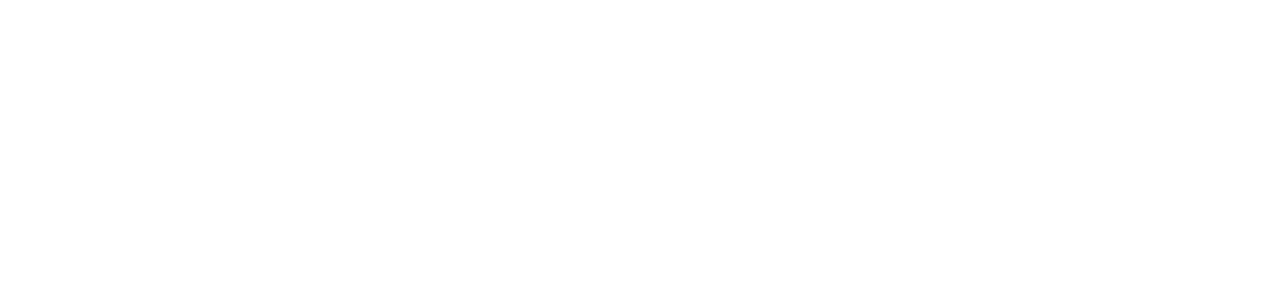
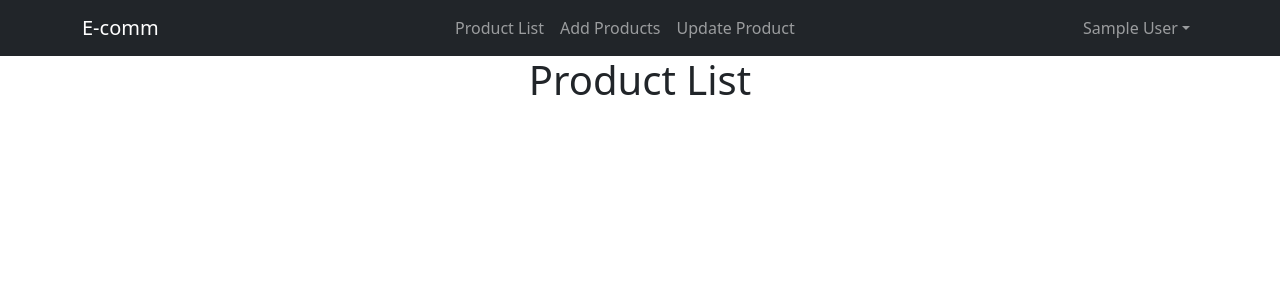
Before and after one commit to jxtsly111/Ecomm-dashboard, a React (Create React App) app: page / in a window 1280 px wide. Before the commit this address had no page. Shown: the top 300 px of the page. Built offline with nearby package versions, Linux system fonts and the light colour scheme; sample sign-in values are in the browser's storage.

Commit message:
switch and root router

```diff
--- a/src/App.js
+++ b/src/App.js
@@ -8,7 +8,7 @@
 import AddProduct from "./Addproduct";
 import UpdateProduct from "./UpdateProduct";
 import Protected from "./protected";
-
+import ProductList from "./ProductList";
 function App() {
     return (
         <div className="App" >
@@ -19,6 +19,7 @@
                 <Route path='register' element={<Register />} />
                 <Route path='add' element={<Protected Cmp = {AddProduct}/>} />
                 <Route path='update' element={<Protected Cmp = {UpdateProduct}/>} />
+                <Route path='/' element={<Protected Cmp = {ProductList}/>} />
                 </Routes>
 
             </BrowserRouter>
--- a/src/Header.js
+++ b/src/Header.js
@@ -18,6 +18,7 @@
                         {
                             localStorage.getItem("user-info") ?
                                 <>
+                                    <Nav.Link as={Link} to="/">Product List</Nav.Link>
                                     <Nav.Link as={Link} to="/add">Add Products</Nav.Link>
                                     <Nav.Link as={Link} to="/update">Update Product</Nav.Link>
                                 </>
--- /dev/null
+++ b/src/ProductList.js
@@ -0,0 +1,16 @@
+import Header from "./Header";
+ function ProductList() {
+    return(
+        <>
+         <Header />
+        <div>
+            <h1>
+                Product List
+            </h1>
+        </div>
+        </>
+
+    )
+}
+
+export default ProductList
```
